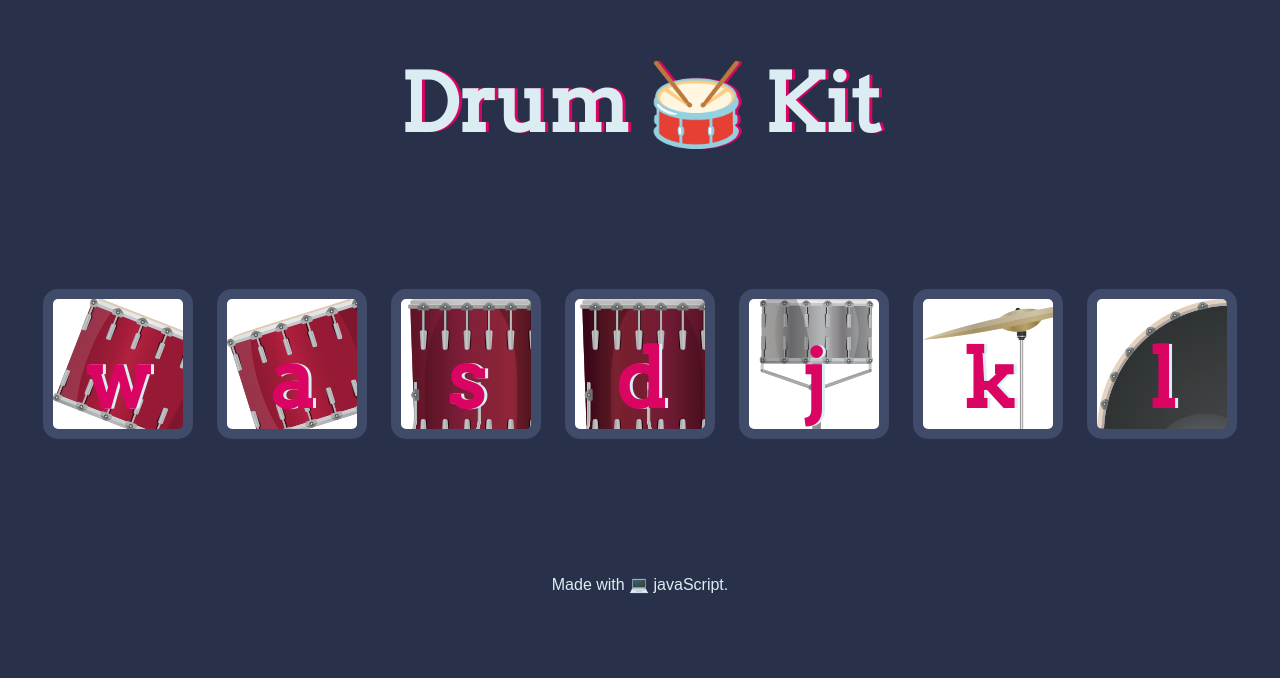
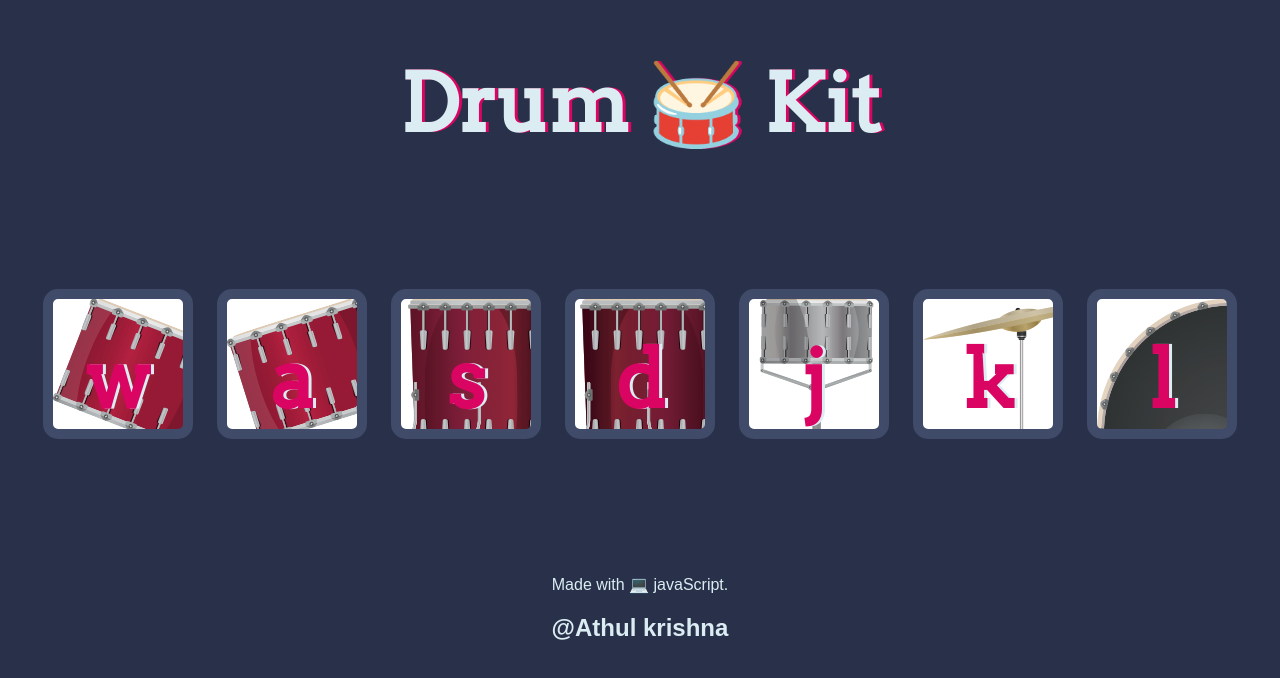
Before and after one commit to athul2k2/DrumKit, a plain HTML site: page index.html in a window 1280 px wide. Drawn offline with Linux system fonts and the light colour scheme.

Commit message:
final commit

```diff
--- a/index.html
+++ b/index.html
@@ -23,9 +23,13 @@
   </div>
 
 
+
+
   <footer>
     Made with 💻 javaScript.
+    <h2>@Athul krishna</h2>
   </footer>
+
   <script src="index.js" charset="utf-8"></script>
 </body>
 
--- a/styles.css
+++ b/styles.css
@@ -10,6 +10,7 @@ h1 {
   text-shadow: 3px 0 #DA0463;
 
 }
+
 
 footer {
   color: #DBEDF3;
```
